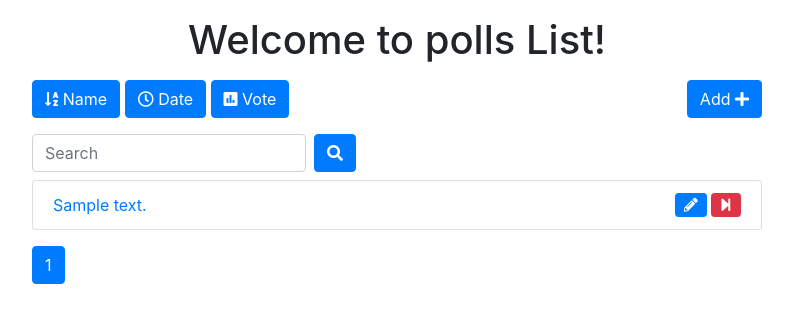
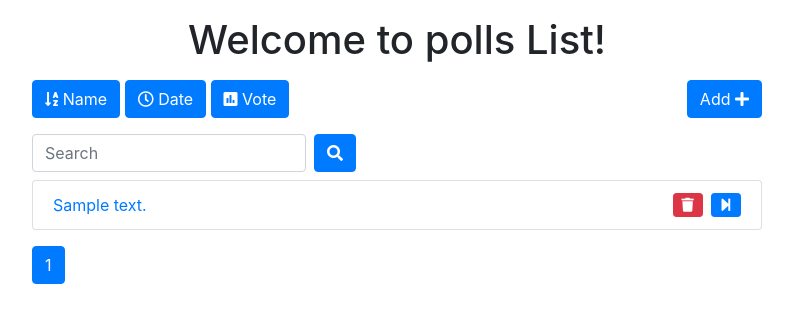
Before and after one commit to manipta/Polling_App, a Django app: page /polls/list/ in a window 1280 px wide. Shown: the part 56-379 px from the top of the page, without its empty margins (243-1036 px from the left). Run offline with Django 3.2, Linux system fonts and the light colour scheme; a user stored in the database is signed in; tables that the repository leaves empty hold one stand-in row (values such as "Sample post"); some libraries are stand-ins or nearby versions.

Commit message:
removed_the_update_choices_functionality_and_added_delete_poll_functionality

```diff
--- a/polls/templates/polls/polls_list.html
+++ b/polls/templates/polls/polls_list.html
@@ -45,10 +45,10 @@
                     {% if request.user == poll.owner %}
                     {% if poll.active %}
                     <a href="{% url 'polls:end_poll' poll.id %}" data-toggle="tooltip" data-placement="top" title="End Poll"
-                        onclick="return confirm('Are you sure ?')"><i class="fas fa-step-forward float-right btn btn-danger btn-sm"></i></a>
+                        onclick="return confirm('Are you sure to end the Poll?')"><i class="fas fa-step-forward float-right btn btn-primary btn-sm"></i></a>
                     {% endif %}
-                    <a href="{% url 'polls:edit' poll.id %}" class="mr-3" data-toggle="tooltip" data-placement="top"
-                        title="Edit Poll"><i class="fas fa-pencil-alt float-right btn btn-primary btn-sm mr-1"></i></a>
+                    <a href="{% url 'polls:delete_poll' poll.id %}" data-toggle="tooltip" data-placement="top"
+                    onclick="return confirm('Are you sure that You want to delete the Poll?')" title="Delete Poll"><i class="fas fa-trash float-right btn btn-danger btn-sm mr-2"></i></a>
                     {% endif %}
                 </li>
 
```
Also changed, not shown: 2 other files.
